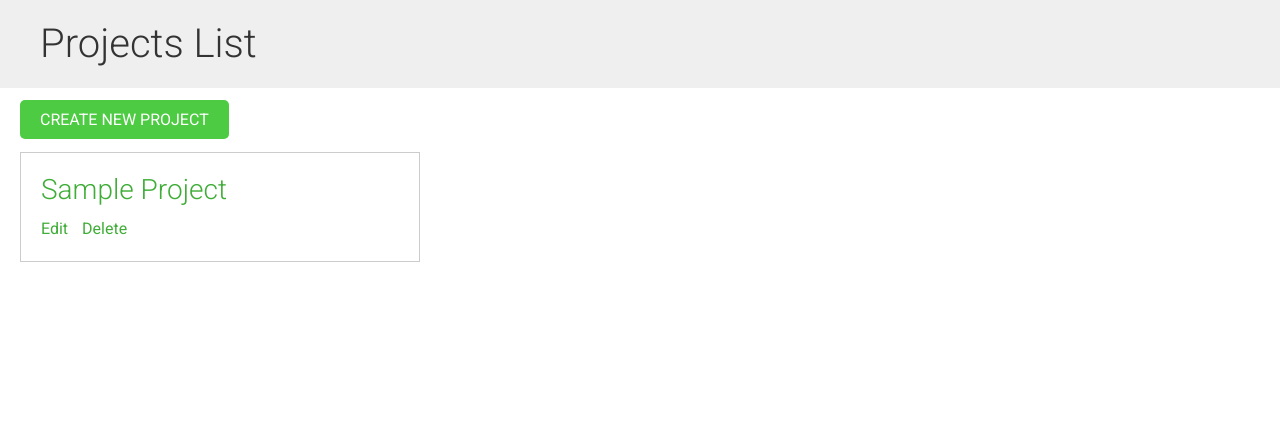
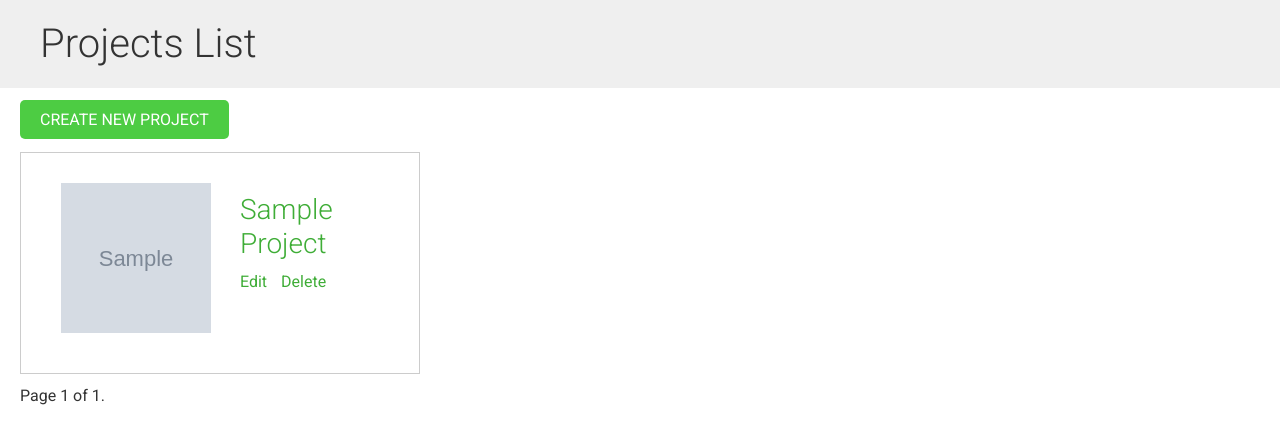
Before and after one commit to adityamulik/Task-Management, a Django app: page / in a window 1280 px wide. Shown: the part 62-506 px from the top of the page. Run offline with Django 3.2, Linux system fonts and the light colour scheme; a user stored in the database is signed in; tables that the repository leaves empty hold one stand-in row (values such as "Sample post"); grey boxes marked "Sample" are stand-in pictures; some libraries are stand-ins or nearby versions.

Commit message:
Fixed image and pagination view for all projects

```diff
--- a/taskmanagement/models.py
+++ b/taskmanagement/models.py
@@ -11,7 +11,6 @@ class Project(models.Model):
                               related_name='project_created',
                               on_delete=models.CASCADE)
     title = models.CharField(max_length=200)
-    slug = models.SlugField(max_length=200, unique=True)
     description = models.TextField()
     duration = models.DurationField()
     image = models.ImageField(upload_to='project_images/', blank=True)
--- a/taskmanagement/static/css/base.css
+++ b/taskmanagement/static/css/base.css
@@ -246,6 +246,12 @@ ul#course-modules li:hover {
     overflow:auto;
 }
 
+.float-child {
+    width: 50%;
+    float: left;
+    padding: 20px;
+}
+
 .course-info a {
     margin-right:10px;
 }
@@ -307,3 +313,14 @@ ul#course-modules li:hover {
     padding-left:0;
     padding-right:0;
 }
+
+.pagination {
+    display: block;
+}
+
+img {
+    vertical-align: middle;
+    border-style: none;
+    width: 150px;
+    height: 150px;
+}
--- a/taskmanagement/templates/taskmanagement/project/form.html
+++ b/taskmanagement/templates/taskmanagement/project/form.html
@@ -18,7 +18,7 @@
   </h1>
   <div class="module">
     <h2>Project info</h2>
-    <form method="post">
+    <form method="post" enctype="multipart/form-data">
       {{ form.as_p }}
       {% csrf_token %}
       <p><input type="submit" value="Save project"></p>
--- a/taskmanagement/templates/taskmanagement/project/list.html
+++ b/taskmanagement/templates/taskmanagement/project/list.html
@@ -1,4 +1,5 @@
 {% extends "base.html" %}
+{% load static %}
 
 {% block title %}Task Management{% endblock %}
 
@@ -11,7 +12,11 @@
     </p>
     {% for project in object_list %}
       <div class="course-info">
-        <h3><a href="{% url 'project_update' project.id %}">{{ project.title.title }}</a></h3>
+        <div class="float-child">
+          <p><img src="/media/{{ project.image }}"></p>
+        </div>
+        <div class="float-child">
+          <h3><a href="{% url 'tasks' project.id %}">{{ project.title.title }}</a></h3>
           <p>
             <a href="{% url 'project_update' project.id %}">Edit</a>
             <a href="{% url 'project_delete' project.id %}">Delete</a>
@@ -21,8 +26,26 @@
             {% endif %}
           </p>
         </div>
+      </div>
     {% empty %}
       <p>You haven't created any projects yet.</p>
     {% endfor %}
+    <div class="pagination">
+      <span class="step-links">
+          {% if page_obj.has_previous %}
+              <a href="?page=1">&laquo; first</a>
+              <a href="?page={{ page_obj.previous_page_number }}">previous</a>
+          {% endif %}
+
+          <span class="current">
+              Page {{ page_obj.number }} of {{ page_obj.paginator.num_pages }}.
+          </span>
+
+          {% if page_obj.has_next %}
+              <a href="?page={{ page_obj.next_page_number }}">next</a>
+              <a href="?page={{ page_obj.paginator.num_pages }}">last &raquo;</a>
+          {% endif %}
+      </span>
+    </div>
   </div>
 {% endblock %}
--- a/taskmanagement/urls.py
+++ b/taskmanagement/urls.py
@@ -1,23 +1,29 @@
 from django.urls import path
 from . import views
-
+from django.conf.urls.static import static
+from django.conf import settings
 
 
 urlpatterns = [
-  path('',
-      views.ProjectListView.as_view(),
-      name="manage_project_list"),
-  path('create',
-      views.ProjectCreateView.as_view(),
-      name="project_create"),
-  path('<pk>/update',
-      views.ProjectUpdateView.as_view(),
-      name="project_update"),
-  path('<pk>/delete',
-      views.ProjectDeleteView.as_view(),
-      name="project_delete"),
+    path('',
+        views.ProjectListView.as_view(),
+        name="manage_project_list"),
+    path('create',
+        views.ProjectCreateView.as_view(),
+        name="project_create"),
+    path('<pk>/update',
+        views.ProjectUpdateView.as_view(),
+        name="project_update"),
+    path('<pk>/delete',
+        views.ProjectDeleteView.as_view(),
+        name="project_delete"),
+    path('<pk>/task',
+        views.TasksView.as_view(),
+        name="tasks"),
 
-  # APIs
-  path('api/projects/', views.ProjectList.as_view()),
-  path('api/projects/<int:pk>', views.ProjectDetails.as_view())
+    # APIs
+    path('api/projects/', views.ProjectList.as_view()),
+    path('api/projects/<int:pk>', views.ProjectDetails.as_view())
 ]
+
+urlpatterns += static(settings.MEDIA_URL, document_root=settings.MEDIA_ROOT)
--- a/taskmanagement/views.py
+++ b/taskmanagement/views.py
@@ -1,6 +1,7 @@
 from django.shortcuts import render
 from django.http import Http404
 from django.urls import reverse_lazy
+from django.views import View
 from django.views.generic.list import ListView
 from django.views.generic.edit import CreateView, UpdateView, DeleteView
 from django.contrib.auth.mixins import LoginRequiredMixin, PermissionRequiredMixin
@@ -15,7 +16,6 @@ from rest_framework.permissions import IsAuthenticated
 
 from .models import Project, Task
 from .serializers import ProjectSerializer
-from .forms import ModuleFormSet
 
 
 class OwnerMixin(object):
@@ -43,6 +43,7 @@ class OwnerProjectEditMixin(OwnerProjectMixin, OwnerEditMixin):
 class ProjectListView(OwnerProjectMixin, ListView):
     template_name = 'taskmanagement/project/list.html'
     permission_required = 'project.view_project'
+    paginate_by = 3
 
 
 class ProjectCreateView(OwnerProjectEditMixin, CreateView):
@@ -57,6 +58,16 @@ class ProjectDeleteView(OwnerProjectMixin, DeleteView):
     template_name = 'taskmanagement/project/delete.html'
     permission_required = 'project.delete_project'
 
+
+class OwnerTaskMixin(OwnerMixin, LoginRequiredMixin, PermissionRequiredMixin):
+    model = Task
+    fields = ['title', 'description', 'start_date', 'end_date']
+    success_url = reverse_lazy('task')
+
+class TasksView(View):
+
+    def get(self, request):
+        return(render, 'taskmanagement/task/list.html')
 
 # API Views
 
```
Also changed, not shown: taskmanagement/forms.py (+4 -7 lines), taskmanagement/templates/taskmanagement/task/list.html (added). Lines whose indentation alone changed are shown as unchanged.
